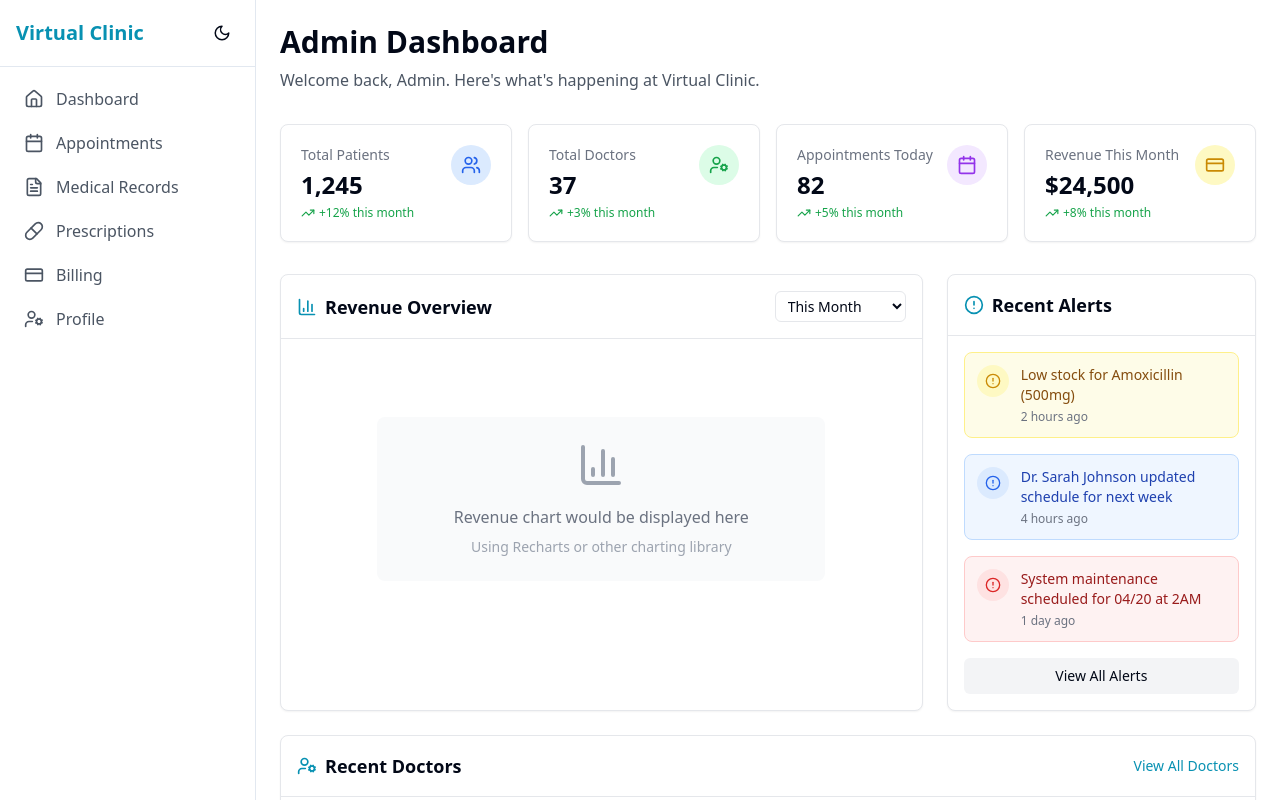
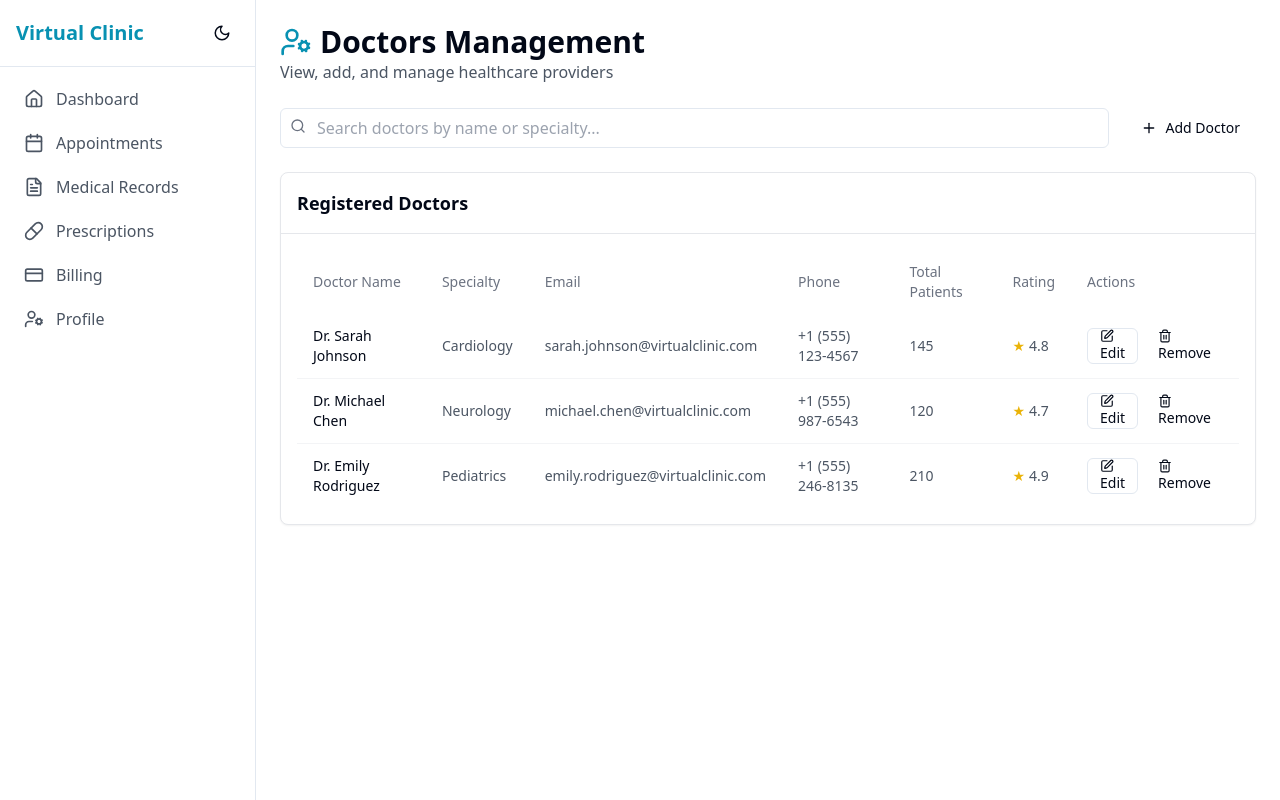
Before and after one commit to Maneesh-Reddy/clinic-nexus-online, a React (Vite) app: page /admin/doctors in a window 1280 px wide. Shown: the top 800 px of the page. Built offline with nearby package versions, Linux system fonts and the light colour scheme; sample sign-in values are in the browser's storage.

Commit message:
Add admin doctor view
Add the ability for admins to view doctors.

```diff
--- a/src/App.jsx
+++ b/src/App.jsx
@@ -1,4 +1,3 @@
-
 import { Toaster } from "./components/ui/toaster";
 import { QueryClient, QueryClientProvider } from "@tanstack/react-query";
 import { BrowserRouter, Routes, Route, Navigate } from "react-router-dom";
@@ -13,6 +12,7 @@ import NotFound from "./pages/NotFound";
 import PatientDashboard from "./pages/PatientDashboard";
 import DoctorDashboard from "./pages/DoctorDashboard";
 import AdminDashboard from "./pages/AdminDashboard";
+import DoctorsManagement from "./pages/admin/DoctorsManagement";  // New import
 
 // Patient page imports
 import Appointments from "./pages/patient/Appointments";
@@ -118,14 +118,6 @@ const App = () => (
                 </ProtectedRoute>
               }
             />
-            <Route
-              path="/doctor/*"
-              element={
-                <ProtectedRoute requiredRole="doctor">
-                  <DoctorDashboard />
-                </ProtectedRoute>
-              }
-            />
 
             {/* Admin routes */}
             <Route
@@ -137,10 +129,10 @@ const App = () => (
               }
             />
             <Route
-              path="/admin/*"
+              path="/admin/doctors"
               element={
                 <ProtectedRoute requiredRole="admin">
-                  <AdminDashboard />
+                  <DoctorsManagement />
                 </ProtectedRoute>
               }
             />
--- a/src/pages/AdminDashboard.jsx
+++ b/src/pages/AdminDashboard.jsx
@@ -1,4 +1,3 @@
-
 import { DashboardLayout } from '../components/Layout';
 import { Users, UserCog, Calendar, Pill, CreditCard, TrendingUp, BarChart3, AlertCircle } from 'lucide-react';
 import { Link } from 'react-router-dom';
@@ -246,13 +245,16 @@ const AdminDashboard = () => {
 
       {/* Quick Actions */}
       <div className="mt-6 grid grid-cols-1 sm:grid-cols-2 lg:grid-cols-4 gap-4">
-        <Link to="/admin/doctors/add" className="bg-blue-50 dark:bg-blue-900/20 hover:bg-blue-100 dark:hover:bg-blue-900/30 p-4 rounded-lg flex items-center gap-3 transition-colors border border-blue-100 dark:border-blue-800">
+        <Link
+          to="/admin/doctors"
+          className="bg-blue-50 dark:bg-blue-900/20 hover:bg-blue-100 dark:hover:bg-blue-900/30 p-4 rounded-lg flex items-center gap-3 transition-colors border border-blue-100 dark:border-blue-800"
+        >
           <div className="w-10 h-10 rounded-full bg-blue-100 dark:bg-blue-900/30 flex items-center justify-center text-blue-600 dark:text-blue-400">
             <UserCog size={20} />
           </div>
           <div>
-            <h3 className="font-medium text-blue-800 dark:text-blue-300">Add New Doctor</h3>
-            <p className="text-xs text-blue-600 dark:text-blue-400">Register a new healthcare provider</p>
+            <h3 className="font-medium text-blue-800 dark:text-blue-300">Manage Doctors</h3>
+            <p className="text-xs text-blue-600 dark:text-blue-400">View and manage healthcare providers</p>
           </div>
         </Link>
 
--- /dev/null
+++ b/src/pages/admin/DoctorsManagement.jsx
@@ -0,0 +1,194 @@
+
+import React, { useState } from 'react';
+import { DashboardLayout } from '../../components/Layout';
+import { UserCog, Search, Plus, Edit, Trash2 } from 'lucide-react';
+import { Button } from '../../components/ui/button';
+import { Input } from '../../components/ui/input';
+import { Dialog, DialogContent, DialogHeader, DialogTitle, DialogTrigger } from '../../components/ui/dialog';
+import { useToast } from '../../hooks/use-toast';
+
+const DoctorsManagement = () => {
+  const [doctors, setDoctors] = useState([
+    {
+      id: 1,
+      name: 'Dr. Sarah Johnson',
+      specialty: 'Cardiology',
+      email: 'sarah.johnson@virtualclinic.com',
+      phone: '+1 (555) 123-4567',
+      patients: 145,
+      rating: 4.8
+    },
+    {
+      id: 2,
+      name: 'Dr. Michael Chen',
+      specialty: 'Neurology',
+      email: 'michael.chen@virtualclinic.com',
+      phone: '+1 (555) 987-6543',
+      patients: 120,
+      rating: 4.7
+    },
+    {
+      id: 3,
+      name: 'Dr. Emily Rodriguez',
+      specialty: 'Pediatrics',
+      email: 'emily.rodriguez@virtualclinic.com',
+      phone: '+1 (555) 246-8135',
+      patients: 210,
+      rating: 4.9
+    }
+  ]);
+
+  const [searchTerm, setSearchTerm] = useState('');
+  const [selectedDoctor, setSelectedDoctor] = useState(null);
+  const { toast } = useToast();
+
+  const filteredDoctors = doctors.filter(doctor =>
+    doctor.name.toLowerCase().includes(searchTerm.toLowerCase()) ||
+    doctor.specialty.toLowerCase().includes(searchTerm.toLowerCase())
+  );
+
+  const handleAddDoctor = () => {
+    toast({
+      title: "Add Doctor",
+      description: "Functionality to add a new doctor will be implemented soon.",
+      variant: "default"
+    });
+  };
+
+  const handleEditDoctor = (doctor) => {
+    setSelectedDoctor(doctor);
+    toast({
+      title: "Edit Doctor",
+      description: `Editing details for ${doctor.name}`,
+      variant: "default"
+    });
+  };
+
+  const handleDeleteDoctor = (doctorId) => {
+    const confirmDelete = window.confirm('Are you sure you want to remove this doctor?');
+    if (confirmDelete) {
+      setDoctors(doctors.filter(doc => doc.id !== doctorId));
+      toast({
+        title: "Doctor Removed",
+        description: "The doctor has been removed from the system.",
+        variant: "destructive"
+      });
+    }
+  };
+
+  return (
+    <DashboardLayout>
+      <div className="mb-6">
+        <h1 className="text-3xl font-bold flex items-center gap-2">
+          <UserCog className="text-clinic-600 dark:text-clinic-400" size={32} />
+          Doctors Management
+        </h1>
+        <p className="text-gray-600 dark:text-gray-400">View, add, and manage healthcare providers</p>
+      </div>
+
+      <div className="mb-6 flex justify-between items-center">
+        <div className="relative flex-grow mr-4">
+          <Search className="absolute left-2.5 top-2.5 h-4 w-4 text-gray-500 dark:text-gray-400" />
+          <Input
+            type="search"
+            placeholder="Search doctors by name or specialty..."
+            className="pl-9"
+            value={searchTerm}
+            onChange={(e) => setSearchTerm(e.target.value)}
+          />
+        </div>
+        <Dialog>
+          <DialogTrigger asChild>
+            <Button onClick={handleAddDoctor} className="flex items-center gap-2">
+              <Plus size={16} /> Add Doctor
+            </Button>
+          </DialogTrigger>
+          <DialogContent>
+            <DialogHeader>
+              <DialogTitle>Add New Doctor</DialogTitle>
+            </DialogHeader>
+            {/* Add doctor form will be implemented in future iterations */}
+            <p>Doctor registration form coming soon.</p>
+          </DialogContent>
+        </Dialog>
+      </div>
+
+      <div className="bg-white dark:bg-gray-800 rounded-lg border border-gray-200 dark:border-gray-700 shadow-sm">
+        <div className="p-4 border-b border-gray-200 dark:border-gray-700">
+          <h2 className="font-semibold text-lg">Registered Doctors</h2>
+        </div>
+
+        <div className="p-4">
+          {filteredDoctors.length > 0 ? (
+            <div className="overflow-x-auto">
+              <table className="w-full">
+                <thead>
+                  <tr className="text-left text-gray-500 dark:text-gray-400 text-sm">
+                    <th className="px-4 py-3 font-medium">Doctor Name</th>
+                    <th className="px-4 py-3 font-medium">Specialty</th>
+                    <th className="px-4 py-3 font-medium">Email</th>
+                    <th className="px-4 py-3 font-medium">Phone</th>
+                    <th className="px-4 py-3 font-medium">Total Patients</th>
+                    <th className="px-4 py-3 font-medium">Rating</th>
+                    <th className="px-4 py-3 font-medium">Actions</th>
+                  </tr>
+                </thead>
+                <tbody className="divide-y divide-gray-100 dark:divide-gray-700">
+                  {filteredDoctors.map((doctor) => (
+                    <tr key={doctor.id} className="text-sm">
+                      <td className="px-4 py-3 font-medium">{doctor.name}</td>
+                      <td className="px-4 py-3 text-gray-600 dark:text-gray-300">{doctor.specialty}</td>
+                      <td className="px-4 py-3 text-gray-600 dark:text-gray-300">{doctor.email}</td>
+                      <td className="px-4 py-3 text-gray-600 dark:text-gray-300">{doctor.phone}</td>
+                      <td className="px-4 py-3 text-gray-600 dark:text-gray-300">{doctor.patients}</td>
+                      <td className="px-4 py-3">
+                        <div className="flex items-center">
+                          <span className="text-yellow-500">★</span>
+                          <span className="ml-1 text-gray-600 dark:text-gray-300">{doctor.rating}</span>
+                        </div>
+                      </td>
+                      <td className="px-4 py-3">
+                        <div className="flex space-x-2">
+                          <Button
+                            variant="outline"
+                            size="sm"
+                            onClick={() => handleEditDoctor(doctor)}
+                          >
+                            <Edit size={14} className="mr-1" /> Edit
+                          </Button>
+                          <Button
+                            variant="destructive"
+                            size="sm"
+                            onClick={() => handleDeleteDoctor(doctor.id)}
+                          >
+                            <Trash2 size={14} className="mr-1" /> Remove
+                          </Button>
+                        </div>
+                      </td>
+                    </tr>
+                  ))}
+                </tbody>
+              </table>
+            </div>
+          ) : (
+            <div className="text-center py-10">
+              <UserCog size={40} className="mx-auto text-gray-400 mb-2" />
+              <p className="text-gray-500 dark:text-gray-400">
+                {searchTerm
+                  ? "No doctors match your search"
+                  : "No doctors found in the system"}
+              </p>
+              {searchTerm && (
+                <Button variant="link" onClick={() => setSearchTerm('')}>
+                  Clear search
+                </Button>
+              )}
+            </div>
+          )}
+        </div>
+      </div>
+    </DashboardLayout>
+  );
+};
+
+export default DoctorsManagement;
```
